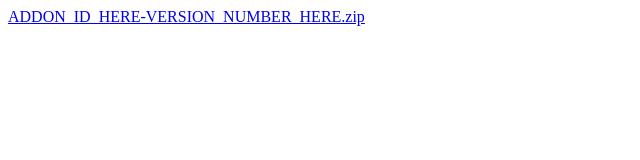
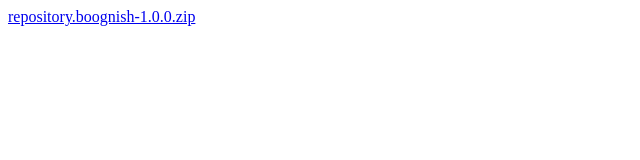
Before and after one commit to zosoleary/zosoleary.github.io, a plain HTML site: page index.html in a window 1280 px wide. Shown: the whole page, without its empty margins (0-640 px from the left). Drawn offline with Linux system fonts and the light colour scheme.

Commit message:
Update index.html

```diff
--- a/index.html
+++ b/index.html
@@ -1,2 +1,2 @@
 <!DOCTYPE html>
-<a href="ADDON_ID_HERE-VERSION_NUMBER_HERE.zip">ADDON_ID_HERE-VERSION_NUMBER_HERE.zip</a>
+<a href="repository.boognish-1.0.0.zip">repository.boognish-1.0.0.zip</a>
```
